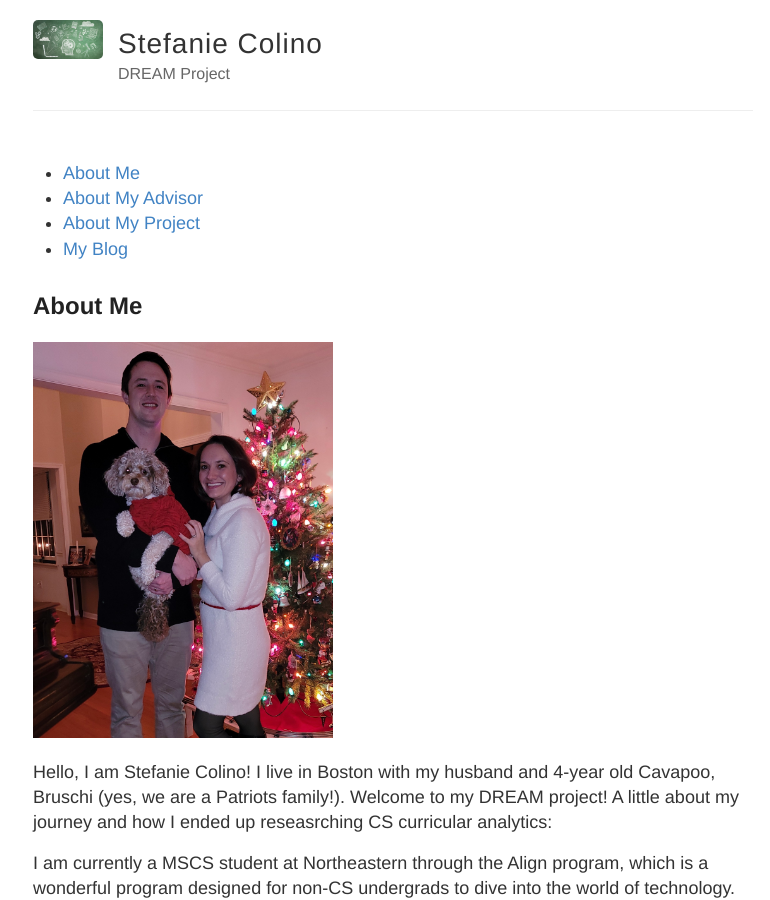
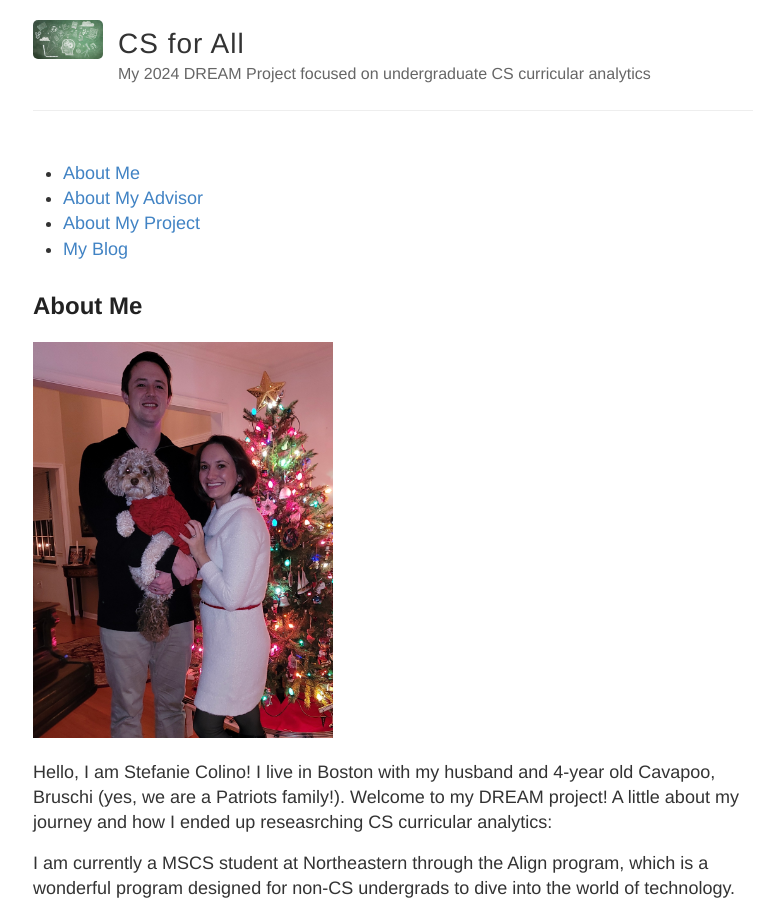
Before and after one commit to scolino/scolino.github.io, a Jekyll site: the page built from index.md, in a window 1280 px wide and 900 px high. Shown: the whole window, without its empty margins (247-1017 px from the left). Built offline with Jekyll 4.4.1, drawn with Linux system fonts in a browser that asks for light colours.

Commit message:
update config

```diff
--- a/_config.yml
+++ b/_config.yml
@@ -3,10 +3,10 @@
 #
 
 # Name of your site (displayed in the header)
-name: Stefanie Colino
+name: CS for All
 
 # Short bio or description (displayed in the header)
-description: DREAM Project
+description: My 2024 DREAM Project focused on undergraduate CS curricular analytics
 
 # URL of your avatar or profile pic (you could use your GitHub profile pic)
 avatar: https://github.com/scolino/scolino.github.io/blob/main/images/csedu.jpg
```
